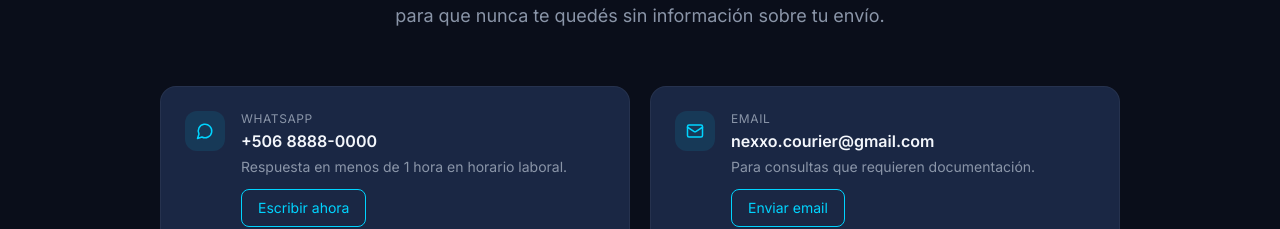
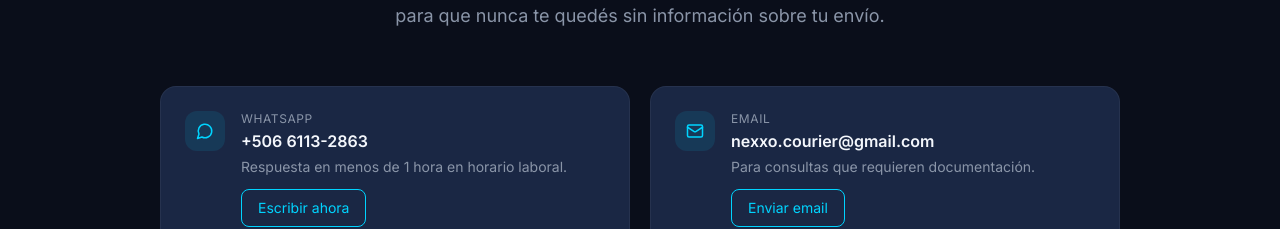
Before and after one commit to nexo-git/nexocode, a Next.js app: page /nosotros in a window 1280 px wide. Shown: the part 2505-2734 px from the top of the page. Built offline with nearby package versions, Linux system fonts and the light colour scheme.

Commit message:
fix: WhatsApp number

```diff
--- a/src/components/casillero/CasilleroForm.tsx
+++ b/src/components/casillero/CasilleroForm.tsx
@@ -110,7 +110,7 @@ export default function CasilleroForm({ onSuccess }: CasilleroFormProps) {
       <div className="grid grid-cols-2 gap-4">
         <div>
           <label className={labelClass}>Móvil <span className="text-status-red">*</span></label>
-          <input className={inputClass} placeholder="+506 8888-0000" {...register('movil')} />
+          <input className={inputClass} placeholder="+506 8765-4321" {...register('movil')} />
           {errors.movil && <p className={errorClass}>{errors.movil.message}</p>}
         </div>
         <div>
--- a/src/components/sections/ContactSection.tsx
+++ b/src/components/sections/ContactSection.tsx
@@ -6,7 +6,7 @@ const contactItems = [
   {
     icon: MessageCircle,
     label: 'WhatsApp',
-    value: '+506 8888-0000',
+    value: '+506 6113-2863',
     description: 'Respuesta en menos de 1 hora en horario laboral.',
     cta: { label: 'Escribir ahora', href: whatsappLink('Hola nexo, quiero más información.') },
   },
```
Also changed, not shown: .claude/settings.local.json, 2 other files (tests, documents, lock files or other folders).
